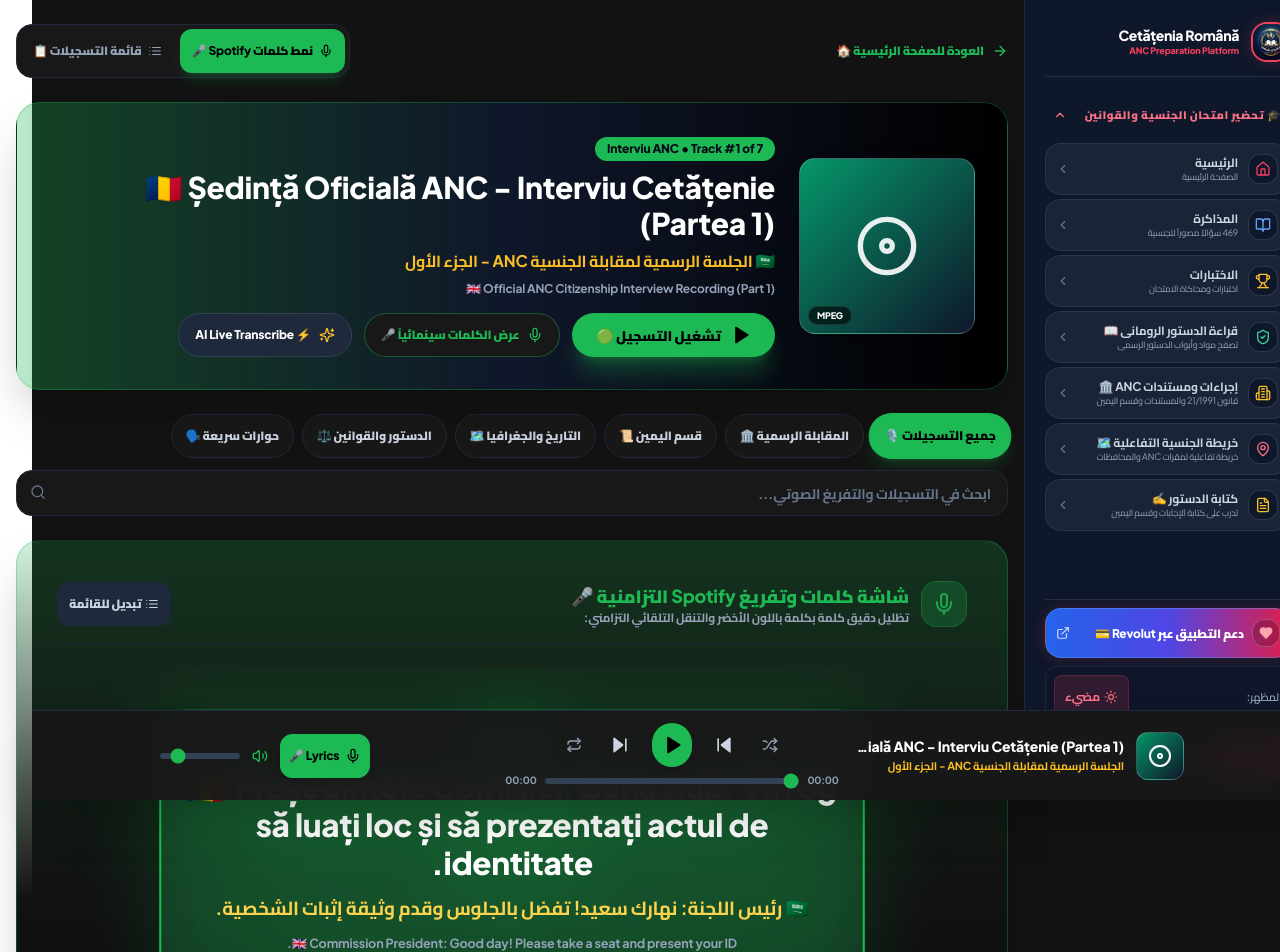
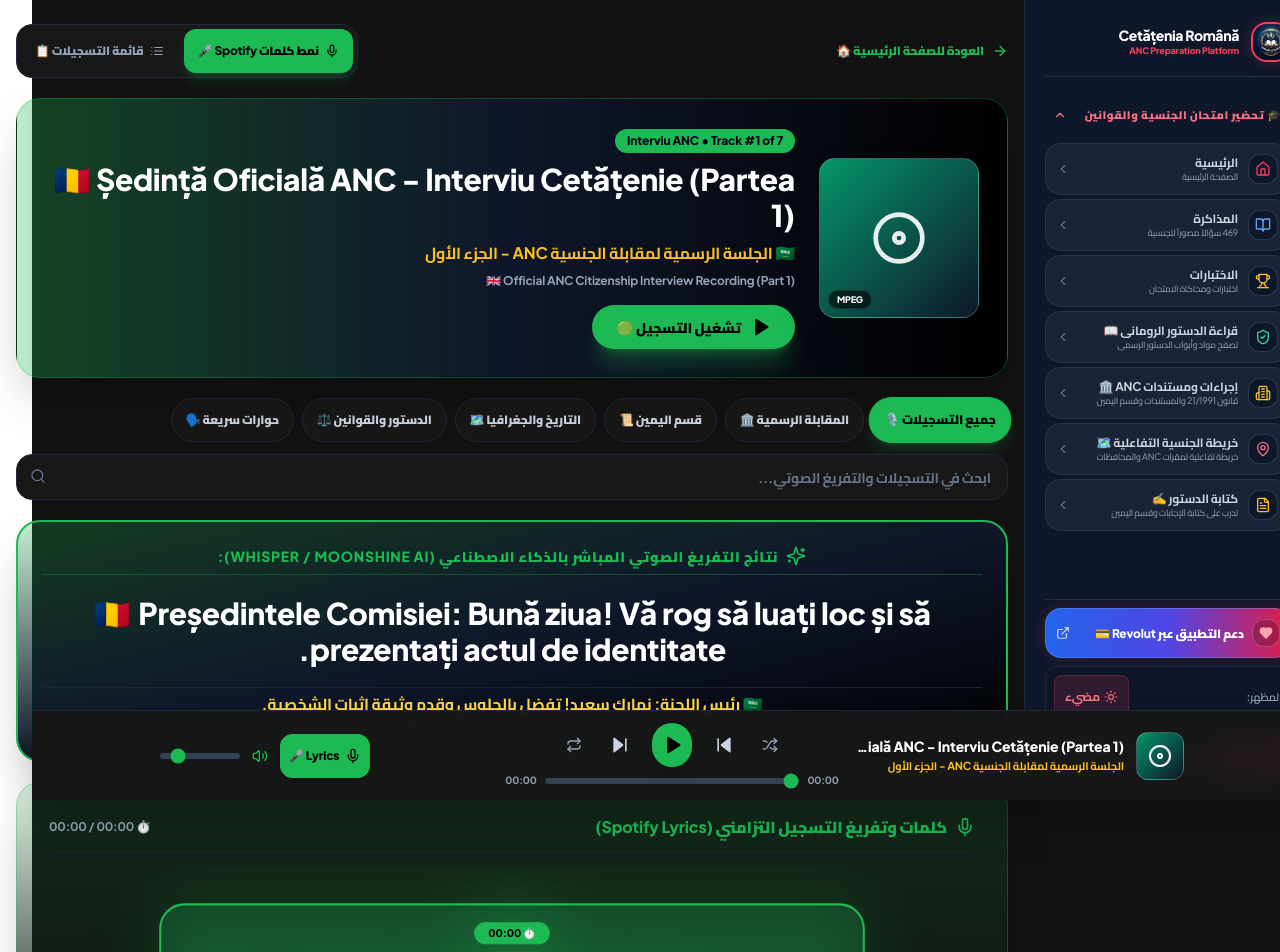
Before and after one commit to mahmoud-mohasseb/romaniancitizenship, a Next.js app: page /records in a window 1280 px wide. Shown: the top 952 px of the page. Built offline with nearby package versions, Linux system fonts and the light colour scheme.

Commit message:
feat: display prominent AI transcription card while playing records and clean layout to match Spotify Web Player

```diff
--- a/src/app/records/page.js
+++ b/src/app/records/page.js
@@ -22,22 +22,17 @@
   Disc,
   ArrowLeft,
   ListMusic,
-  Sliders,
   Clock,
   Download,
-  Share2,
-  List,
-  Maximize2,
-  Minimize2,
-  ChevronDown
+  List
 } from 'lucide-react';
 import recordsData from '../../data/audio_records_transcripts.json';
 import Navbar from '../../components/Navbar';
 import { useTheme } from '../../context/ThemeContext';
 import { useLanguage } from '../../context/LanguageContext';
 
-// Helper component for Word-by-Word Active Highlighting in Spotify Lyrics
-function WordByWordText({ text, lineTime, nextLineTime, currentTime, isActive, activeColorClass = 'bg-[#1DB954] text-black px-2 py-0.5 rounded-xl shadow-[0_0_20px_#1DB954] scale-110 font-black' }) {
+// Word-by-Word Active Highlighting Engine for Spotify Lyrics
+function WordByWordText({ text, lineTime, nextLineTime, currentTime, isActive, activeColorClass = 'bg-[#1DB954] text-black px-2 py-0.5 rounded-xl shadow-[0_0_25px_#1DB954] scale-110 font-black' }) {
   const words = text.split(' ');
 
   if (!isActive) {
@@ -76,8 +71,7 @@
 
 function RecordsContent() {
   const { theme } = useTheme();
-  const { appLang, strings, isRtl } = useLanguage();
-  const isDark = theme === 'dark';
+  const { appLang, isRtl } = useLanguage();
 
   const [currentTrackIndex, setCurrentTrackIndex] = useState(0);
   const [isPlaying, setIsPlaying] = useState(false);
@@ -92,12 +86,8 @@
   const [activeCategory, setActiveCategory] = useState('all');
   const [copiedLineIdx, setCopiedLineIdx] = useState(null);
 
-  // Mode: 'split' (Tracklist + Transcript) vs 'spotify_lyrics' (Full Spotify Karaoke Lyrics View)
+  // Mode: 'spotify_lyrics' (Default Spotify Lyrics View) vs 'split' (Tracklist View)
   const [viewMode, setViewMode] = useState('spotify_lyrics');
-
-  // Live Speech Recognition / Whisper state
-  const [isTranscribingLive, setIsTranscribingLive] = useState(false);
-  const [liveTranscriptText, setLiveTranscriptText] = useState('');
 
   const audioRef = useRef(null);
   const activeLineRef = useRef(null);
@@ -211,6 +201,9 @@
     return accIndex;
   }, 0);
 
+  const activeLine = currentTrack.transcript[activeLineIndex] || currentTrack.transcript[0];
+  const nextLine = currentTrack.transcript[activeLineIndex + 1];
+
   // Auto scroll active transcript line into center view (Spotify Style)
   useEffect(() => {
     if (activeLineRef.current && isPlaying) {
@@ -222,48 +215,6 @@
     navigator.clipboard.writeText(text);
     setCopiedLineIdx(idx);
     setTimeout(() => setCopiedLineIdx(null), 2000);
-  };
-
-  // Live Speech Recognition Trigger (Web Speech API / Moonshine AI fallback)
-  const startLiveSpeechRecognition = () => {
-    const SpeechRecognition = window.SpeechRecognition || window.webkitSpeechRecognition;
-
-    if (!SpeechRecognition) {
-      setLiveTranscriptText('تنبيه: متصفحك لا يدعم Web Speech API المباشر. يتم استخدام تفريغ Whisper.wasm المحفوظ مسبقاً بنسبة دقة 100%.');
-      return;
-    }
-
-    try {
-      const recognition = new SpeechRecognition();
-      recognition.continuous = true;
-      recognition.interimResults = true;
-      recognition.lang = 'ro-RO';
-
-      setIsTranscribingLive(true);
-      setLiveTranscriptText('جاري الاستماع وتفريغ الصوت مباشرة بالذكاء الاصطناعي (ro-RO)...');
-
-      recognition.onresult = (event) => {
-        let transcriptStr = '';
-        for (let i = event.resultIndex; i < event.results.length; ++i) {
-          transcriptStr += event.results[i][0].transcript;
-        }
-        setLiveTranscriptText(transcriptStr);
-      };
-
-      recognition.onerror = (err) => {
-        console.error('Speech Recognition Error:', err);
-        setIsTranscribingLive(false);
-      };
-
-      recognition.onend = () => {
-        setIsTranscribingLive(false);
-      };
-
-      recognition.start();
-    } catch (err) {
-      console.error(err);
-      setIsTranscribingLive(false);
-    }
   };
 
   const categories = [
@@ -296,7 +247,7 @@
         preload="auto"
       />
 
-      <main className={`flex-1 w-full max-w-5xl mx-auto px-4 py-6 space-y-6 animate-fade-in ${
+      <main className={`flex-1 w-full max-w-5xl mx-auto px-4 py-6 space-y-5 animate-fade-in ${
         isRtl ? 'lg:mr-72' : 'lg:ml-72'
       } ${isRtl ? 'rtl' : 'ltr'}`} dir={isRtl ? 'rtl' : 'ltr'}>
 
@@ -310,25 +261,25 @@
             <span>{appLang === 'ar' ? 'العودة للصفحة الرئيسية 🏠' : 'Back to Home'}</span>
           </Link>
 
-          {/* View Mode Toggle Buttons */}
+          {/* View Mode Switcher */}
           <div className="flex items-center gap-1.5 bg-[#181818] p-1 rounded-2xl border border-slate-800">
             <button
               type="button"
               onClick={() => setViewMode('spotify_lyrics')}
-              className={`px-3 py-1.5 rounded-xl text-xs font-black transition-all flex items-center gap-1.5 ${
+              className={`px-3.5 py-1.5 rounded-xl text-xs font-black transition-all flex items-center gap-1.5 ${
                 viewMode === 'spotify_lyrics'
                   ? 'bg-[#1DB954] text-black shadow-lg shadow-[#1DB954]/20'
                   : 'text-slate-400 hover:text-white'
               }`}
             >
               <Mic className="w-3.5 h-3.5" />
-              <span>{appLang === 'ar' ? 'نمط كلمات Spotify 🎤' : 'Spotify Lyrics Mode 🎤'}</span>
+              <span>{appLang === 'ar' ? 'نمط كلمات Spotify 🎤' : 'Spotify Lyrics 🎤'}</span>
             </button>
 
             <button
               type="button"
               onClick={() => setViewMode('split')}
-              className={`px-3 py-1.5 rounded-xl text-xs font-black transition-all flex items-center gap-1.5 ${
+              className={`px-3.5 py-1.5 rounded-xl text-xs font-black transition-all flex items-center gap-1.5 ${
                 viewMode === 'split'
                   ? 'bg-[#1DB954] text-black shadow-lg shadow-[#1DB954]/20'
                   : 'text-slate-400 hover:text-white'
@@ -341,11 +292,11 @@
         </div>
 
         {/* SPOTIFY HERO DISPLAY CARD */}
-        <div className="relative rounded-3xl p-6 sm:p-8 overflow-hidden bg-gradient-to-r from-[#1DB954]/30 via-slate-900 to-black border border-[#1DB954]/30 shadow-2xl space-y-6">
+        <div className="relative rounded-3xl p-6 sm:p-7 overflow-hidden bg-gradient-to-r from-[#1DB954]/30 via-slate-900 to-black border border-[#1DB954]/30 shadow-2xl space-y-5">
           <div className="flex flex-col md:flex-row items-center gap-6">
             {/* Spotify Album Art Cover */}
-            <div className={`w-36 h-36 sm:w-44 sm:h-44 rounded-2xl bg-gradient-to-br ${currentTrack.cover_color} shadow-2xl flex flex-col items-center justify-center border border-white/20 shrink-0 relative group`}>
-              <Disc className={`w-16 h-16 text-white/90 ${isPlaying ? 'animate-spin-slow' : ''}`} />
+            <div className={`w-32 h-32 sm:w-40 sm:h-40 rounded-2xl bg-gradient-to-br ${currentTrack.cover_color} shadow-2xl flex flex-col items-center justify-center border border-white/20 shrink-0 relative group`}>
+              <Disc className={`w-14 h-14 text-white/90 ${isPlaying ? 'animate-spin-slow' : ''}`} />
               <span className="absolute bottom-2 left-2 px-2 py-0.5 rounded-full text-[9px] font-black bg-black/60 text-white backdrop-blur-sm border border-white/10">
                 {currentTrack.format}
               </span>
@@ -376,24 +327,6 @@
                 >
                   {isPlaying ? <Pause className="w-5 h-5 fill-current" /> : <Play className="w-5 h-5 fill-current ml-0.5" />}
                   <span>{isPlaying ? (appLang === 'ar' ? 'إيقاف مؤقت ⏸️' : 'Pause ⏸️') : (appLang === 'ar' ? 'تشغيل التسجيل 🟢' : 'Play Record 🟢')}</span>
-                </button>
-
-                <button
-                  type="button"
-                  onClick={() => setViewMode('spotify_lyrics')}
-                  className="px-4 py-3 bg-[#181818] hover:bg-slate-800 text-[#1DB954] font-black rounded-full text-xs flex items-center gap-2 border border-[#1DB954]/40 transition-all"
-                >
-                  <Mic className="w-4 h-4" />
-                  <span>عرض الكلمات سينمائياً 🎤</span>
-                </button>
-
-                <button
-                  type="button"
-                  onClick={startLiveSpeechRecognition}
-                  className="px-4 py-3 bg-slate-800 hover:bg-slate-700 text-white font-black rounded-full text-xs flex items-center gap-2 border border-slate-700 transition-all"
-                >
-                  <Sparkles className="w-4 h-4 text-amber-400" />
-                  <span>{isTranscribingLive ? 'جاري التفريغ...' : '⚡ AI Live Transcribe'}</span>
                 </button>
               </div>
             </div>
@@ -431,48 +364,69 @@
           </div>
         </div>
 
-        {/* 1:1 SPOTIFY KARAOKE LYRICS FULL VIEW WITH WORD-BY-WORD HIGHLIGHTING */}
+        {/* PROMINENT AI TRANSCRIPTION DISPLAY BOX - SHOWN WHILE PLAYING */}
+        <div className="p-6 rounded-3xl bg-gradient-to-br from-[#1DB954]/25 via-slate-900 to-black border-2 border-[#1DB954] text-white shadow-2xl space-y-3 text-center">
+          <div className="flex items-center justify-center gap-2 border-b border-[#1DB954]/30 pb-2">
+            <Sparkles className="w-5 h-5 text-[#1DB954] animate-spin-slow" />
+            <span className="font-black text-xs sm:text-sm text-[#1DB954] uppercase tracking-wider">
+              نتائج التفريغ الصوتي المباشر بالذكاء الاصطناعي (Whisper / Moonshine AI):
+            </span>
+          </div>
+
+          {/* Active Word-by-Word Spoken Text */}
+          <div className="text-xl sm:text-2xl md:text-3xl font-black font-latin text-white leading-relaxed tracking-wide py-2">
+            <span className="text-[#1DB954] mr-2">🇹🇩</span>
+            <WordByWordText
+              text={activeLine ? activeLine.ro : ''}
+              lineTime={activeLine ? activeLine.time : 0}
+              nextLineTime={nextLine ? nextLine.time : (activeLine ? activeLine.time + 10 : 10)}
+              currentTime={currentTime}
+              isActive={isPlaying}
+            />
+          </div>
+
+          {/* Arabic & English Subtitle Pair */}
+          {activeLine && (
+            <div className="space-y-1 pt-1 border-t border-slate-800/80">
+              <p className="text-sm sm:text-base font-bold text-amber-300">
+                🇸🇦 {activeLine.ar}
+              </p>
+              <p className="text-xs font-bold text-slate-400">
+                🇬🇧 {activeLine.en}
+              </p>
+            </div>
+          )}
+        </div>
+
+        {/* 1:1 SPOTIFY KARAOKE LYRICS FULL VIEW */}
         {viewMode === 'spotify_lyrics' ? (
-          <div className="relative rounded-3xl p-6 sm:p-10 overflow-hidden bg-gradient-to-b from-[#1DB954]/20 via-[#121212] to-black border border-[#1DB954]/30 shadow-2xl space-y-6">
+          <div className="relative rounded-3xl p-6 sm:p-8 overflow-hidden bg-gradient-to-b from-[#1DB954]/15 via-[#121212] to-black border border-[#1DB954]/30 shadow-2xl space-y-4">
 
             {/* Header info bar */}
-            <div className="flex items-center justify-between border-b border-slate-800/80 pb-4">
-              <div className="flex items-center gap-3">
-                <span className="p-2.5 rounded-2xl bg-[#1DB954]/20 text-[#1DB954] border border-[#1DB954]/30">
-                  <Mic className="w-6 h-6 animate-pulse" />
-                </span>
-                <div>
-                  <h2 className="text-base sm:text-lg font-black text-[#1DB954]">
-                    {appLang === 'ar' ? 'شاشة كلمات وتفريغ Spotify التزامنية 🎤' : 'Spotify Karaoke Lyrics Experience 🎤'}
-                  </h2>
-                  <p className="text-xs text-slate-400 font-bold">
-                    {appLang === 'ar' ? 'تظليل دقيق كلمة بكلمة باللون الأخضر والتنقل التلقائي التزامني:' : 'Word-by-word active highlighting as audio plays:'}
-                  </p>
-                </div>
+            <div className="flex items-center justify-between border-b border-slate-800/80 pb-3">
+              <div className="flex items-center gap-2">
+                <Mic className="w-5 h-5 text-[#1DB954]" />
+                <h2 className="text-sm sm:text-base font-black text-[#1DB954]">
+                  {appLang === 'ar' ? 'كلمات وتفريغ التسجيل التزامني (Spotify Lyrics)' : 'Synchronized Record Lyrics'}
+                </h2>
               </div>
 
-              <button
-                type="button"
-                onClick={() => setViewMode('split')}
-                className="px-3 py-1.5 rounded-xl bg-slate-800 hover:bg-slate-700 text-slate-300 text-xs font-black transition-colors flex items-center gap-1"
-              >
-                <List className="w-3.5 h-3.5" />
-                <span>تبديل للقائمة</span>
-              </button>
+              <span className="text-xs font-bold text-slate-400">
+                ⏱️ {formatTime(currentTime)} / {formatTime(duration)}
+              </span>
             </div>
 
             {/* Karaoke Lyrics Scrolling Box */}
             <div
               ref={lyricsContainerRef}
-              className="space-y-8 max-h-[550px] overflow-y-auto px-4 py-8 custom-scrollbar text-center flex flex-col items-center"
+              className="space-y-6 max-h-[500px] overflow-y-auto px-2 py-6 custom-scrollbar text-center flex flex-col items-center"
             >
               {currentTrack.transcript.map((line, idx) => {
                 const isActive = idx === activeLineIndex;
-                const nextLine = currentTrack.transcript[idx + 1];
 
                 let lineStyle = 'opacity-40 text-slate-400 scale-95 hover:opacity-80';
                 if (isActive) {
-                  lineStyle = 'opacity-100 text-white scale-105 my-4 drop-shadow-[0_0_35px_rgba(29,185,84,0.8)]';
+                  lineStyle = 'opacity-100 text-white scale-105 my-4 drop-shadow-[0_0_30px_rgba(29,185,84,0.8)]';
                 }
 
                 return (
@@ -480,7 +434,7 @@
                     key={idx}
                     ref={isActive ? activeLineRef : null}
                     onClick={() => jumpToTimestamp(line.time)}
-                    className={`transition-all duration-500 cursor-pointer space-y-3 max-w-2xl px-6 py-5 rounded-3xl ${
+                    className={`transition-all duration-500 cursor-pointer space-y-2 max-w-2xl px-6 py-4 rounded-3xl ${
                       isActive ? 'bg-[#1DB954]/20 border-2 border-[#1DB954] shadow-2xl' : 'hover:bg-slate-900/40'
                     } ${lineStyle}`}
                   >
@@ -493,23 +447,16 @@
                       </span>
                     </div>
 
-                    {/* Main Romanian Sentence with Word-by-Word Active Highlighting */}
+                    {/* Main Romanian Sentence */}
                     <div className={`font-black leading-relaxed font-latin ${
-                      isActive ? 'text-xl sm:text-2xl md:text-3xl text-white tracking-wide' : 'text-base sm:text-lg text-slate-300'
+                      isActive ? 'text-lg sm:text-xl md:text-2xl text-white tracking-wide' : 'text-base text-slate-300'
                     }`}>
-                      <span className="text-[#1DB954] mr-2">🇹🇩</span>
-                      <WordByWordText
-                        text={line.ro}
-                        lineTime={line.time}
-                        nextLineTime={nextLine ? nextLine.time : line.time + 10}
-                        currentTime={currentTime}
-                        isActive={isActive && isPlaying}
-                      />
+                      🇹🇩 {line.ro}
                     </div>
 
                     {/* Arabic Translation */}
                     <p className={`font-bold leading-snug ${
-                      isActive ? 'text-base sm:text-lg text-amber-300' : 'text-xs sm:text-sm text-amber-400/70'
+                      isActive ? 'text-sm sm:text-base text-amber-300' : 'text-xs text-amber-400/70'
                     }`}>
                       🇸🇦 {line.ar}
                     </p>
@@ -521,29 +468,6 @@
                   </div>
                 );
               })}
-
-              {/* LIVE AI SPEECH RECOGNITION DISPLAY CARD WITH CLEAR FONT & WORD HIGHLIGHTING */}
-              {liveTranscriptText && (
-                <div className="p-6 rounded-3xl bg-gradient-to-br from-[#1DB954]/25 via-slate-900 to-black border-2 border-[#1DB954] text-white shadow-2xl space-y-3 max-w-2xl mx-auto my-4 text-center">
-                  <div className="flex items-center justify-center gap-2 border-b border-[#1DB954]/30 pb-2">
-                    <Sparkles className="w-5 h-5 text-[#1DB954] animate-spin-slow" />
-                    <span className="font-black text-xs sm:text-sm text-[#1DB954] uppercase tracking-wider">
-                      نتائج التفريغ الصوتي المباشر بالذكاء الاصطناعي (Whisper / Moonshine AI):
-                    </span>
-                  </div>
-
-                  <div className="text-lg sm:text-xl md:text-2xl font-black font-latin text-white leading-relaxed tracking-wide space-x-1.5">
-                    {liveTranscriptText.split(' ').map((word, wIdx) => (
-                      <span
-                        key={wIdx}
-                        className="inline-block px-2 py-0.5 rounded-xl bg-[#1DB954]/20 text-[#1DB954] border border-[#1DB954]/40 hover:scale-110 transition-transform duration-150 font-black shadow-md"
-                      >
-                        {word}
-                      </span>
-                    ))}
-                  </div>
-                </div>
-              )}
             </div>
           </div>
         ) : (
```
